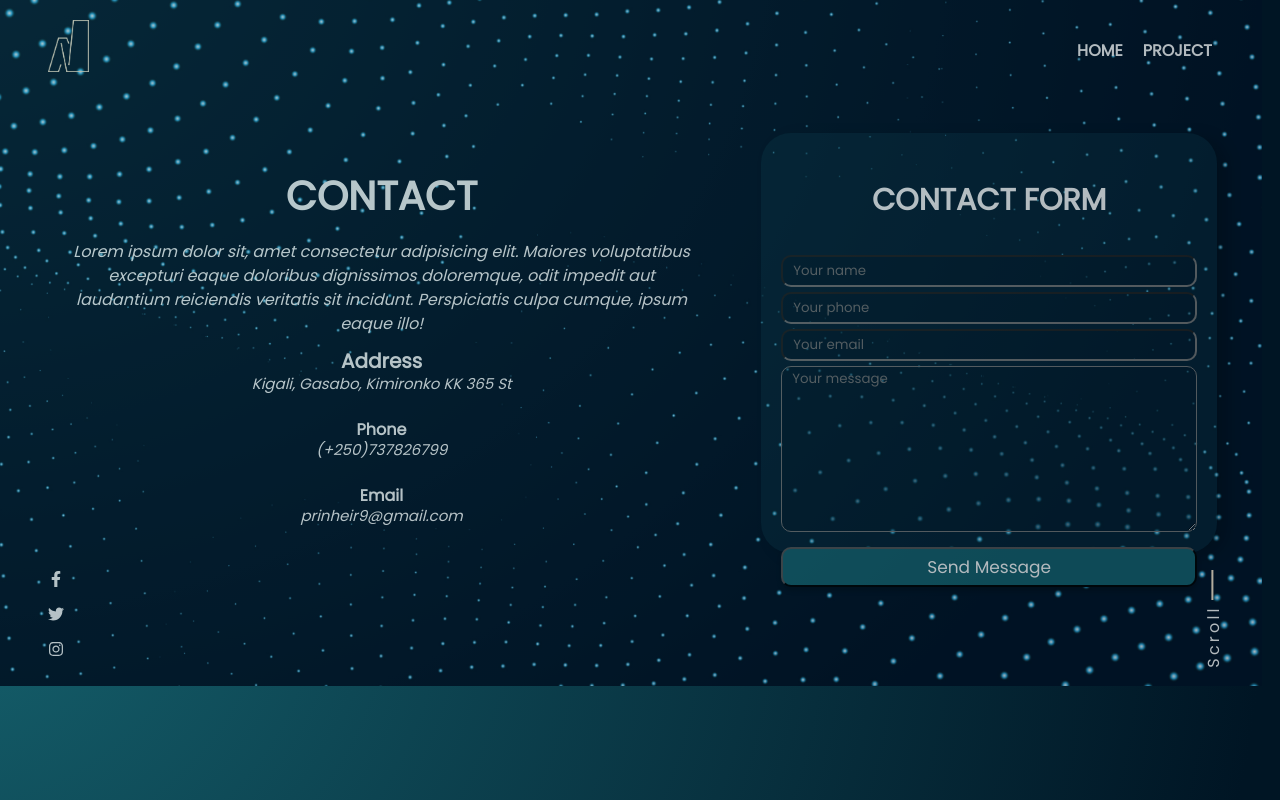
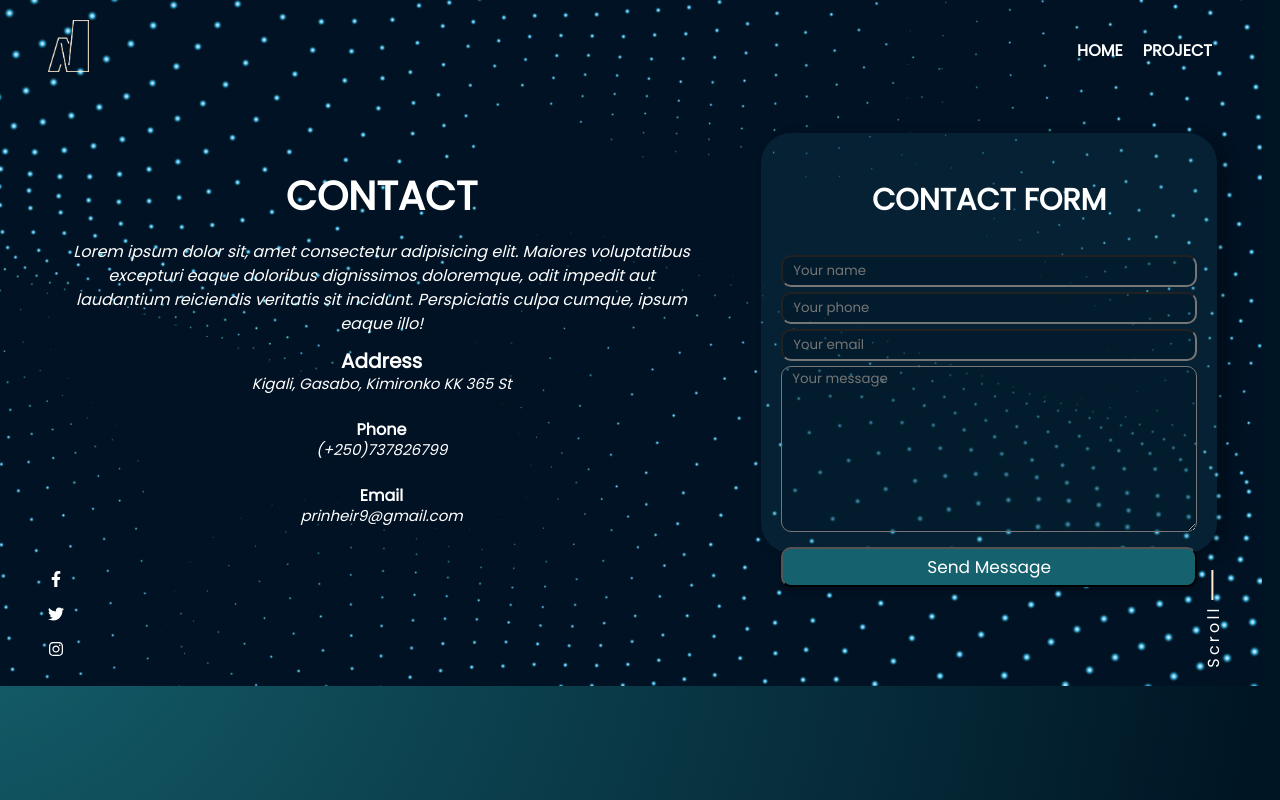
Before and after one commit to sarazaToussaint/Nassaty, a React (Create React App) app: page /Contact in a window 1280 px wide. Built offline with nearby package versions, Linux system fonts and the light colour scheme.

Commit message:
Make some changes

```diff
--- a/src/component/Contact.jsx
+++ b/src/component/Contact.jsx
@@ -15,7 +15,6 @@ const Contact = () => {
         width: '100%',
         height: '100%',
         bottom: '0',
-        opacity: '70%',
         backgroundSize: 'cover',
         backgroundPosition: 'center',
       }}
```
